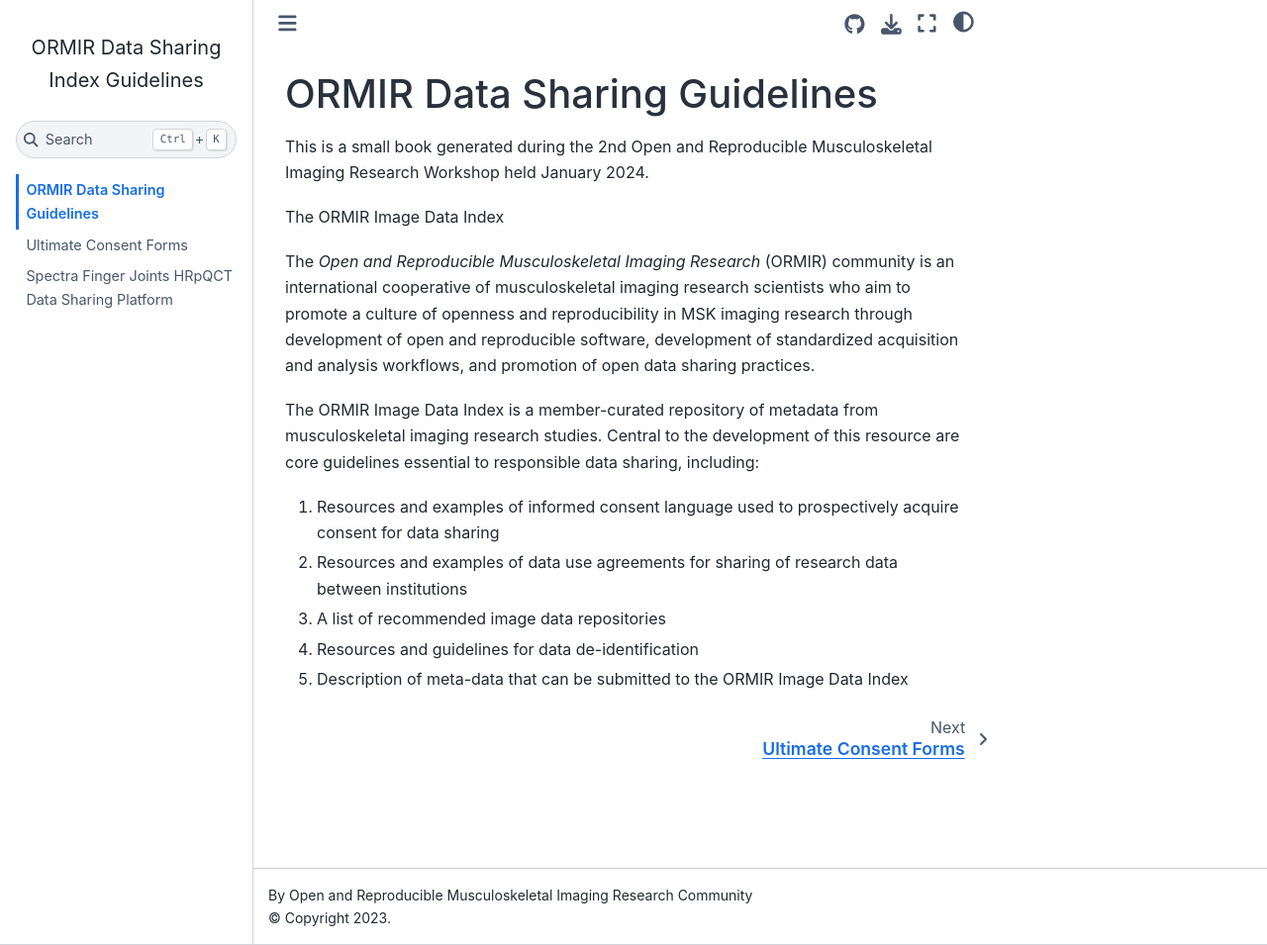
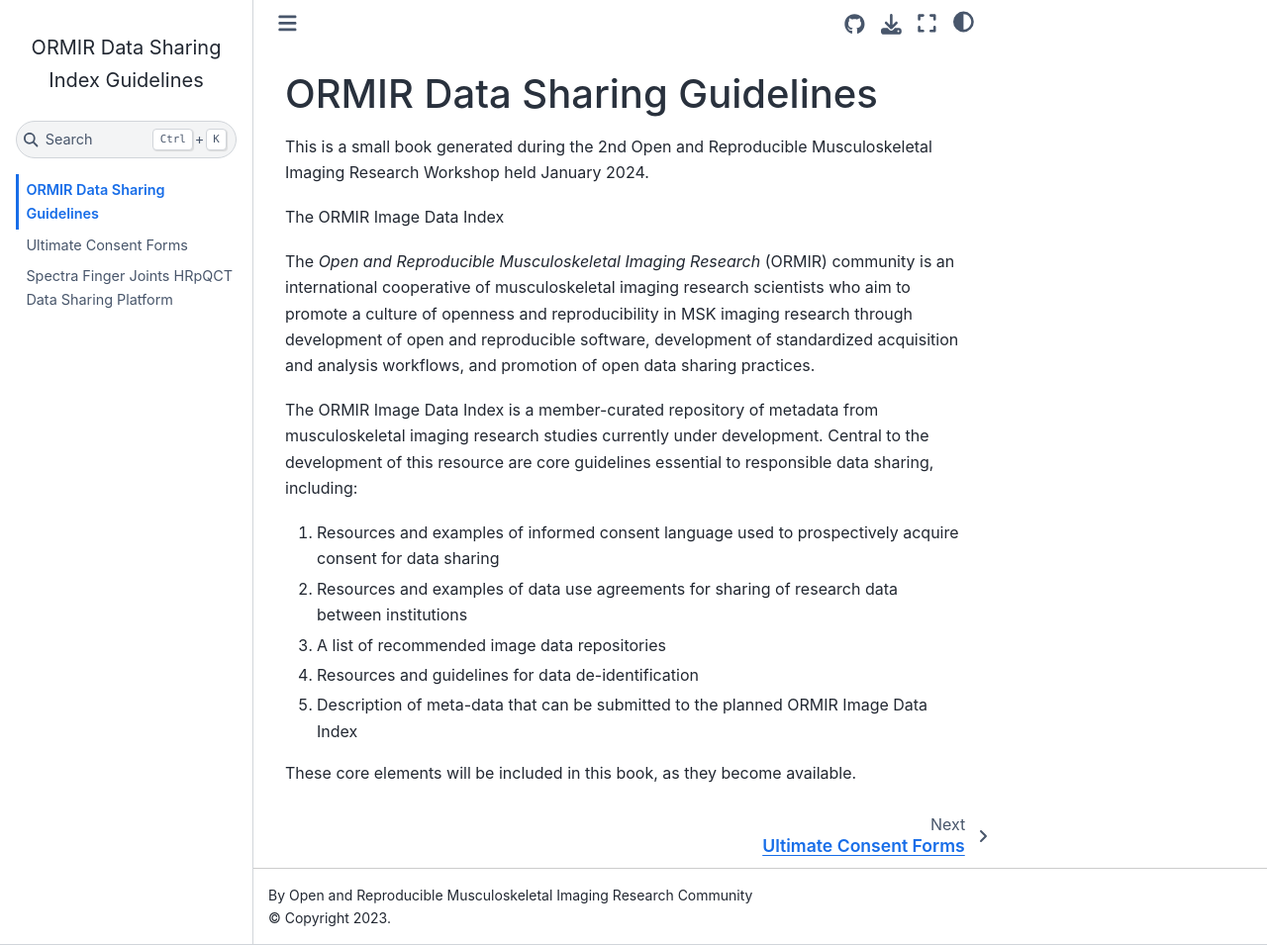
Before and after one commit to VincentStadelmann/ormir_index_guidelines, a Jupyter Book: the page built from intro.md, in a window 1280 px wide and 955 px high. Shown: the whole window at 99% size. Built offline with Jupyter Book 1.0.4 settings and Sphinx 7.4.7 and the Sphinx Book theme 1.1.4, drawn with Linux system fonts in a browser that asks for light colours.

Commit message:
intro updates

```diff
--- a/intro.md
+++ b/intro.md
@@ -6,7 +6,7 @@ The ORMIR Image Data Index
 
 The *Open and Reproducible Musculoskeletal Imaging Research* (ORMIR) community is an international cooperative of musculoskeletal imaging research scientists who aim to promote a culture of openness and reproducibility in MSK imaging research through development of open and reproducible software, development of standardized acquisition and analysis workflows, and promotion of open data sharing practices.
 
-The ORMIR Image Data Index is a member-curated repository of metadata from musculoskeletal imaging research studies. Central to the development of this resource are core guidelines essential to responsible data sharing, including:
+The ORMIR Image Data Index is a member-curated repository of metadata from musculoskeletal imaging research studies currently under development. Central to the development of this resource are core guidelines essential to responsible data sharing, including:
 
 1.  Resources and examples of informed consent language used to prospectively acquire consent for data sharing
 
@@ -16,4 +16,6 @@ The ORMIR Image Data Index is a member-curated repository of metadata from muscu
 
 4.  Resources and guidelines for data de-identification
 
-5.  Description of meta-data that can be submitted to the ORMIR Image Data Index
+5.  Description of meta-data that can be submitted to the planned ORMIR Image Data Index
+
+These core elements will be included in this book, as they become available.
```
Also changed, not shown: 1 other file.
